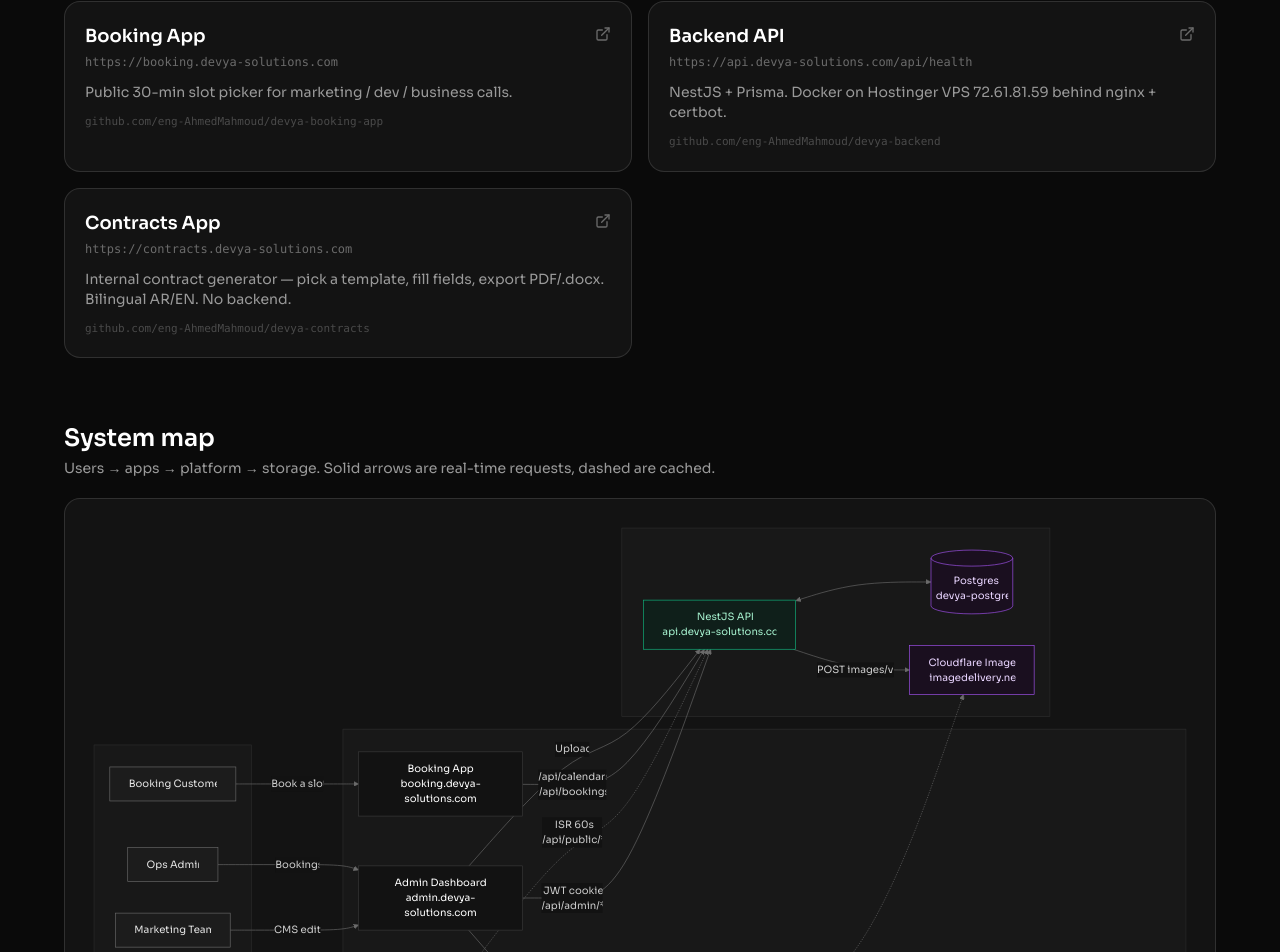
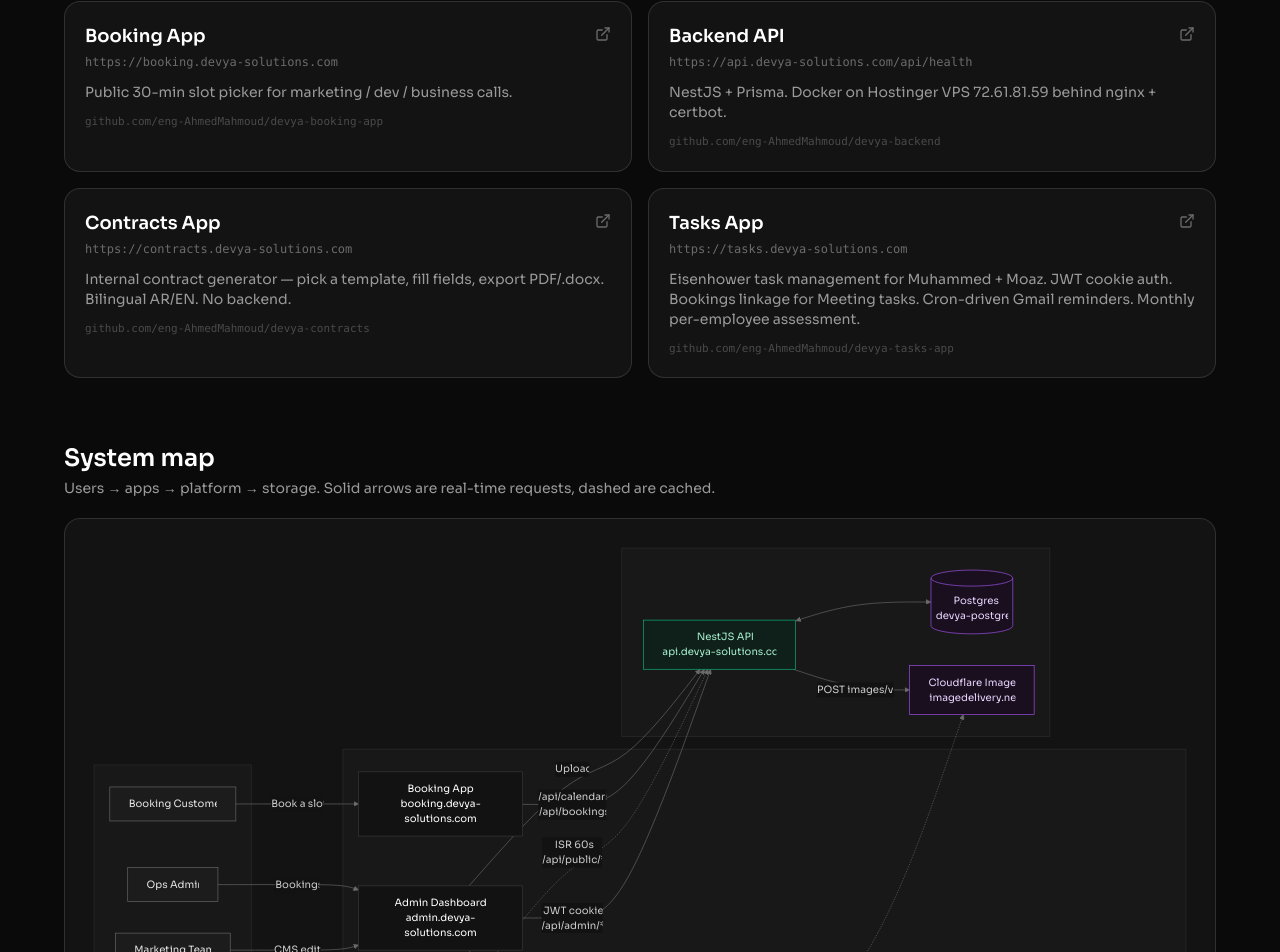
Before and after one commit to eng-AhmedMahmoud/devya-flow-map, a Next.js app: page / in a window 1280 px wide. Shown: the part 995-1947 px from the top of the page. Built offline with nearby package versions, Linux system fonts and the light colour scheme.

Commit message:
feat(flow-map): register Tasks App in the system map
Adds the new tasks.devya-solutions.com app to the APPS grid so the system
map reflects the full set of internal services.

```diff
--- a/app/page.tsx
+++ b/app/page.tsx
@@ -34,6 +34,12 @@ const APPS = [
     url: 'https://contracts.devya-solutions.com',
     desc: 'Internal contract generator — pick a template, fill fields, export PDF/.docx. Bilingual AR/EN. No backend.',
     repo: 'eng-AhmedMahmoud/devya-contracts',
+  },
+  {
+    name: 'Tasks App',
+    url: 'https://tasks.devya-solutions.com',
+    desc: 'Eisenhower task management for Muhammed + Moaz. JWT cookie auth. Bookings linkage for Meeting tasks. Cron-driven Gmail reminders. Monthly per-employee assessment.',
+    repo: 'eng-AhmedMahmoud/devya-tasks-app',
   },
 ];
 
```
